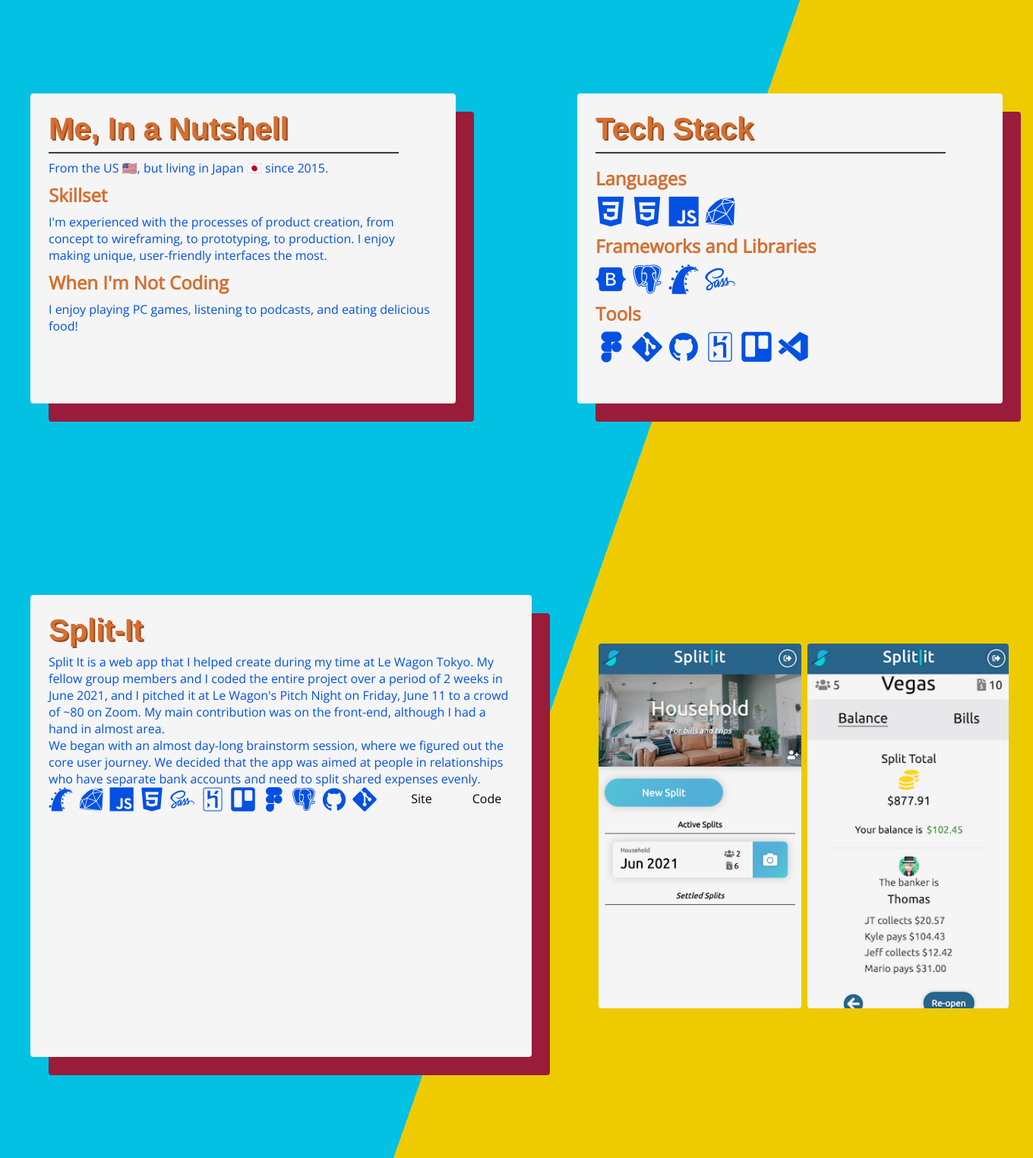
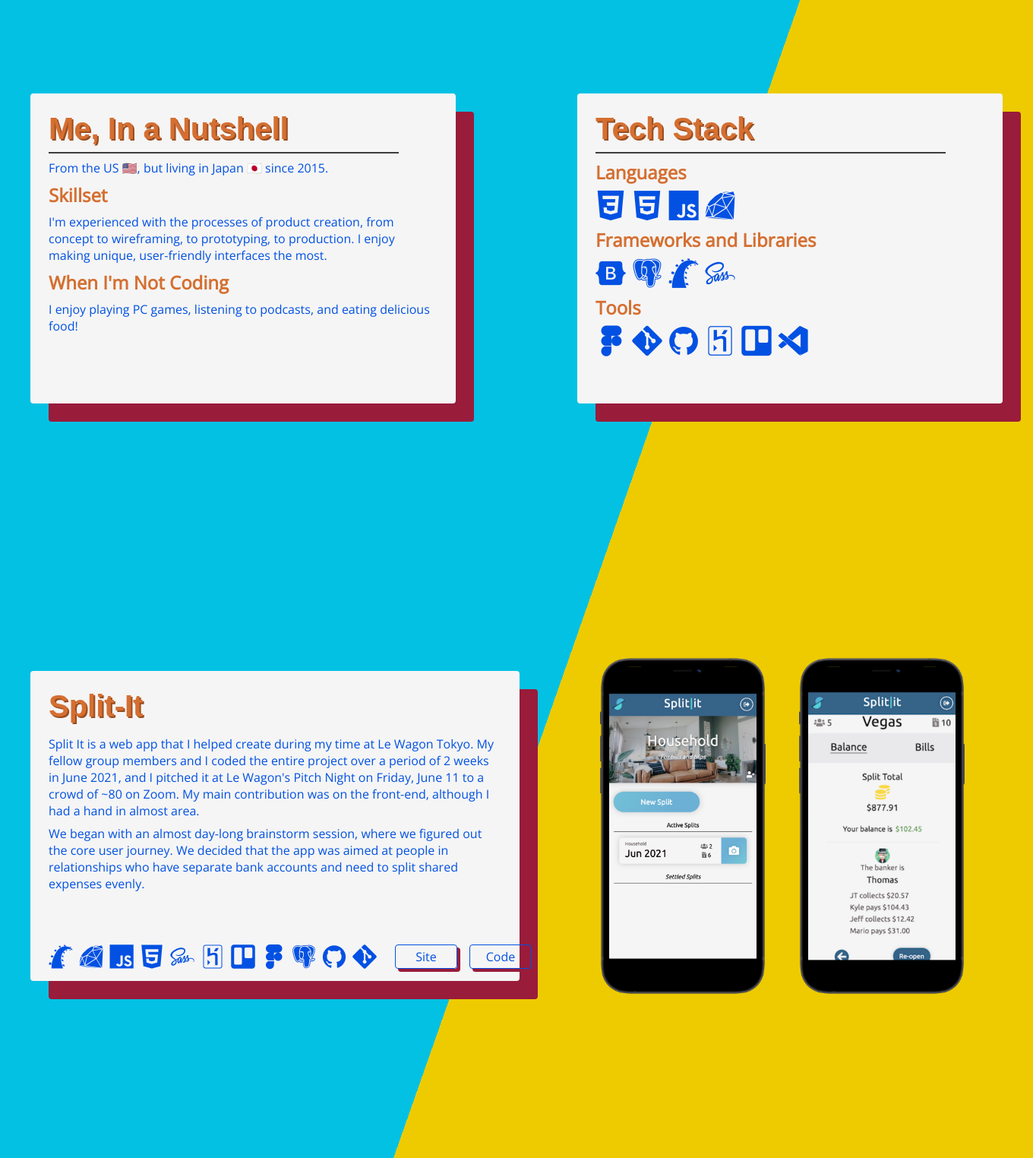
Before and after one commit to typexapex/portfolio-v3, a PHP site: page / in a window 1360 px wide. Shown: the part 873-2397 px from the top of the page at 76% size. Run offline with PHP 8.4, Linux system fonts and the light colour scheme; some libraries are stand-ins or nearby versions; some web fonts are replaced.

Commit message:
some spacing fixes on cards

```diff
--- a/css/project-card.css
+++ b/css/project-card.css
@@ -1,11 +1,12 @@
 .project-left {
-  height: 70vh;
+  height: 45vh;
   width: 45vw;
   background: var(--offwhite);
   border-radius: 4px;
   padding: 3vh;
   margin-right: 64px;
   box-shadow: var(--bshad);
+  position: relative;
 }
 
 .project-left i {
@@ -14,54 +15,52 @@
 }
 
 .project-right {
-  /*height: 70vh;*/
-  /*width: 25vw;*/
-  /*background: var(--tan);*/
-  border-radius: 4px;
+  height: 45vh;
   padding: 3vh;
   display: flex;
   flex-direction: column;
   align-items: center;
   justify-content: center;
-  /*box-shadow: var(--shad);*/
 }
 
 #split {
   height: 60vh;
-  border-radius: 4px;
-  box-shadow: var(--shad);
   margin-right: 8px;
 }
 
-#chef {
-  width: 35vw;
-  margin-bottom: 8px;
-  border-radius: 4px;
+#chef-b {
+  width: 40vw;
 }
 
 .button {
   width: 80px;
   height: 30px;
   border-radius: 4px;
-  border: 1px solid var(--grn1);
+  border: 1px solid var(--dblue);
+  box-shadow: 4px 4px 0 var(--red);
   display: flex;
   justify-content: center;
   align-items: center;
   margin-left: 16px;
+  transform: translateY(8px);
 }
 
 .project-link {
-  color: var(--grn1);
+  color: var(--dblue);
   text-decoration: none;
   font-family: var(--text);
 }
 
 .project-tech {
   display: flex;
+  justify-content: flex-end;
+  position: absolute;
+  bottom: 16px;
 }
 
 .project-tech i {
   margin-right: 8px;
+  margin-top: 8px;
 }
 
 #chef-img {
@@ -72,3 +71,11 @@
 #split-img {
   display: flex;
 }
+
+.project-left p {
+  margin-bottom: 8px;
+}
+
+.project-left h2 {
+  margin-bottom: 16px;
+}
--- a/css/tech-card.css
+++ b/css/tech-card.css
@@ -19,3 +19,7 @@
   margin-right: 8px;
   text-shadow: none;
 }
+
+#tech-line {
+  margin-bottom: 0;
+}
--- a/index.html
+++ b/index.html
@@ -61,7 +61,7 @@
         </div> <!-- end about-card -->
         <div class="tech-card">
           <h2>Tech Stack</h2>
-          <div class="line"></div>
+          <div class="line" id="tech-line"></div>
           <h3>Languages</h3>
           <div class="languages">
             <i class="devicon-css3-plain"></i>
@@ -118,8 +118,8 @@
         </div> <!-- end project-left -->
         <div class="project-right">
           <div class="project-img" id="split-img">
-            <img src="images/split-it-group.png" id="split">
-            <img src="images/split-it-settle.png" id="split">
+            <img src="images/split-it-group_iphone12black_portrait.png" id="split">
+            <img src="images/split-it-settle_iphone12black_portrait.png" id="split">
           </div> <!-- end project-img -->
         </div> <!-- end project-right -->
       </div> <!-- end project-container -->
@@ -154,8 +154,8 @@
         </div> <!-- end project-left -->
         <div class="project-right">
           <div class="project-img" id="chef-img">
-            <img src="images/chef-space-landing.png" id="chef">
-            <img src="images/chef-space-map.png" id="chef">
+            <!-- <img src="images/chef-space-landing_macbookgrey_front.png" id="chef-a"> -->
+            <img src="images/chef-space-map_macbookgrey_front.png" id="chef-b">
           </div> <!-- end project-img -->
         </div> <!-- end project-right -->
       </div> <!-- end project-container -->
```
Also changed, not shown: images/chef-space-landing_macbookgrey_front.png (added), images/chef-space-map_macbookgrey_front.png (added), images/split-it-group_iphone12black_portrait.png (added), images/split-it-settle_iphone12black_portrait.png (added), 1 other file.
